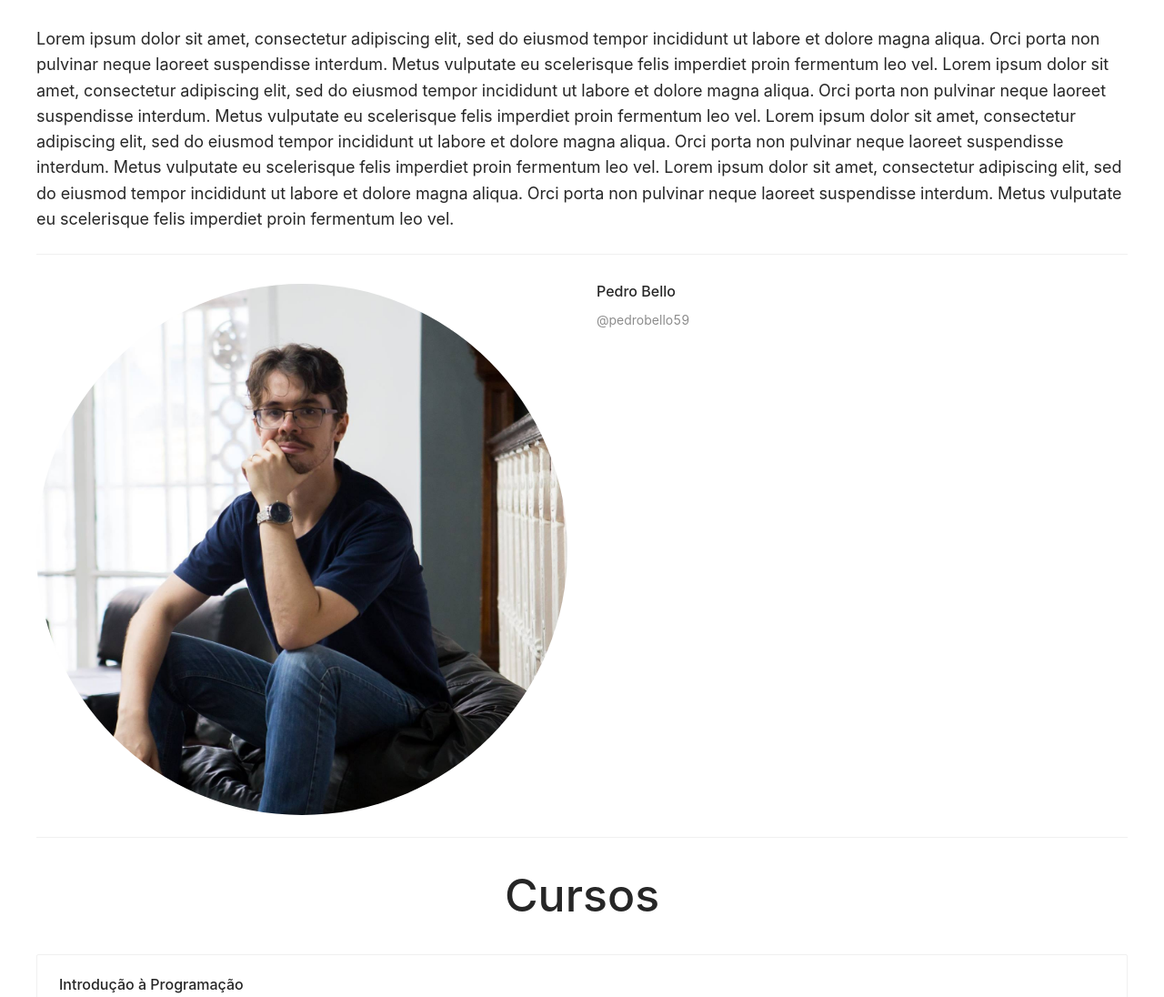
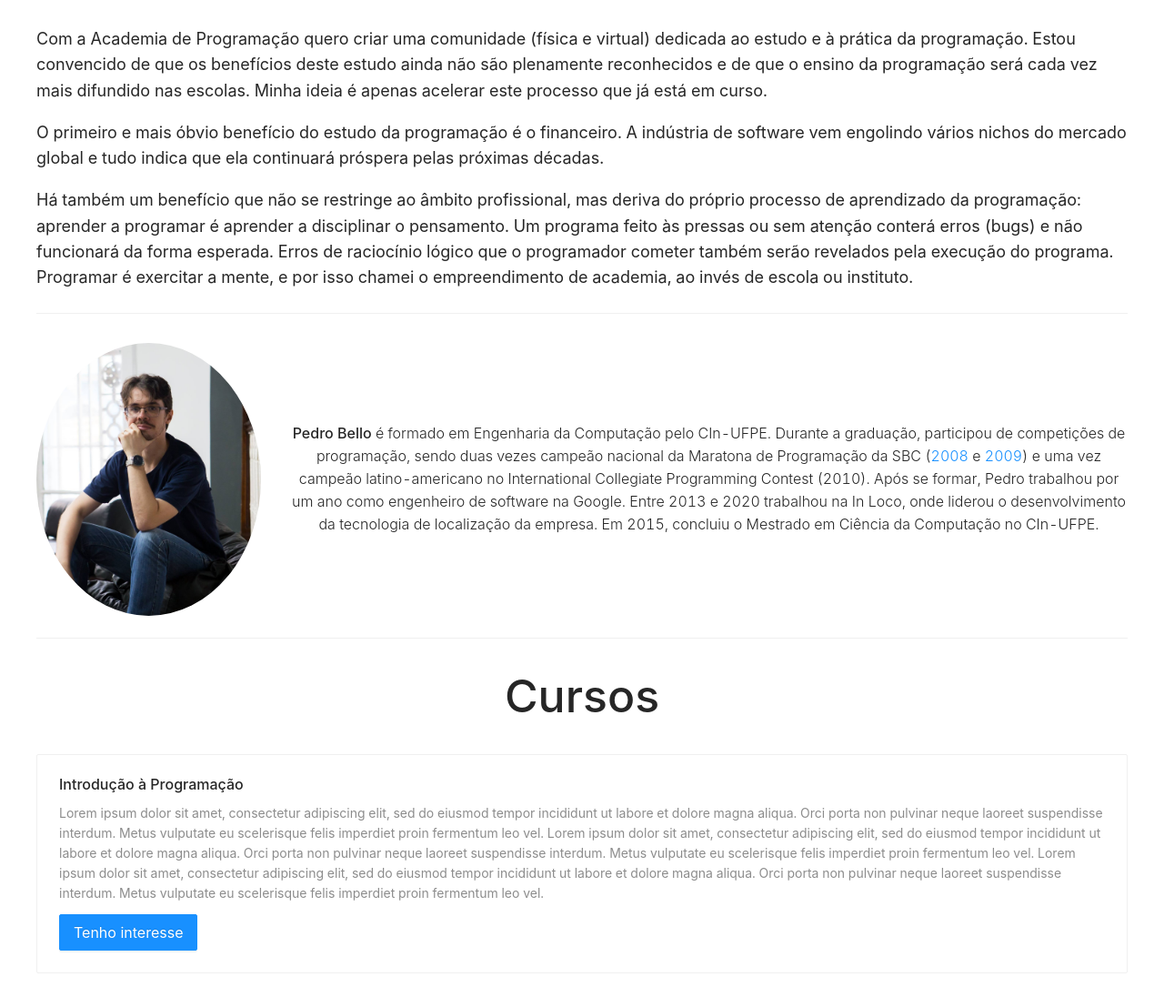
Before and after one commit to mairatma/academiaprogramacao, a Gatsby site: page / in a window 1280 px wide. Shown: the part 400-1496 px from the top of the page at 91% size. Built offline with nearby package versions, Linux system fonts and the light colour scheme; Gatsby itself is replaced by a stand-in of ours.

Commit message:
Add real text

```diff
--- a/src/components/Bio/bio.css
+++ b/src/components/Bio/bio.css
@@ -1,24 +1,21 @@
 .pb-bio {
+  align-items: center;
+  display: flex;
   margin-top: 32px;
 }
 
-.pb-bio .ant-card {
-  border: none;
+.pb-bio .ant-avatar {
+  height: 300px;
+  width: 100%;
 }
 
-.pb-bio .ant-card-body {
-  padding: 0;
+.pb-bio .pb-bio__text {
+  font-size: 16px;
+  font-weight: 300;
+  margin-left: 32px;
+  text-align: center;
 }
 
-.pb-bio__card {
-  display: flex;
+.pb-bio__name {
+  font-weight: 500;
 }
-
-.pb-bio__card .ant-avatar {
-  flex: 1;
-  height: 100%;
-}
-.pb-bio__card .ant-card-meta {
-  flex: 1;
-  margin-left: 32px;
-}
--- a/src/components/Bio/index.js
+++ b/src/components/Bio/index.js
@@ -1,4 +1,4 @@
-import { Avatar, Card, Image } from 'antd';
+import { Avatar } from 'antd';
 import React from 'react'
 
 import pedroPhoto from './images/pedro.jpg';
@@ -8,12 +8,15 @@ import './bio.css';
 const Bio = () => {
   return (
     <div className="pb-bio">
-      <Card>
-        <div className="pb-bio__card">
-          <Avatar alt="Pedro Bello" src={pedroPhoto} />
-          <Card.Meta title="Pedro Bello" description="@pedrobello59" />
-        </div>
-      </Card>
+      <Avatar alt="Pedro Bello" src={pedroPhoto} />
+      <div className="pb-bio__text">
+        <span className="pb-bio__name">Pedro Bello</span> é formado em Engenharia da Computação pelo CIn-UFPE. Durante a graduação,
+        participou de competições de programação, sendo duas vezes campeão nacional da Maratona de Programação da SBC
+        (<a href="http://maratona.sbc.org.br/hist/2008/index.html">2008</a> e <a href="http://maratona.sbc.org.br/hist/2009/index.html">2009</a>)
+        e uma vez campeão latino-americano no International Collegiate Programming Contest (2010). Após se formar, Pedro trabalhou
+        por um ano como engenheiro de software na Google. Entre 2013 e 2020 trabalhou na In Loco, onde liderou o desenvolvimento da
+        tecnologia de localização da empresa. Em 2015, concluiu o Mestrado em Ciência da Computação no CIn-UFPE.
+      </div>
     </div>
   )
 }
--- a/src/components/MainContent/index.js
+++ b/src/components/MainContent/index.js
@@ -13,7 +13,12 @@ function MainContent() {
       <Banner />
       <div className="pb-main__sections">
         <div className="pb-main__description">
-          Lorem ipsum dolor sit amet, consectetur adipiscing elit, sed do eiusmod tempor incididunt ut labore et dolore magna aliqua. Orci porta non pulvinar neque laoreet suspendisse interdum. Metus vulputate eu scelerisque felis imperdiet proin fermentum leo vel. Lorem ipsum dolor sit amet, consectetur adipiscing elit, sed do eiusmod tempor incididunt ut labore et dolore magna aliqua. Orci porta non pulvinar neque laoreet suspendisse interdum. Metus vulputate eu scelerisque felis imperdiet proin fermentum leo vel. Lorem ipsum dolor sit amet, consectetur adipiscing elit, sed do eiusmod tempor incididunt ut labore et dolore magna aliqua. Orci porta non pulvinar neque laoreet suspendisse interdum. Metus vulputate eu scelerisque felis imperdiet proin fermentum leo vel. Lorem ipsum dolor sit amet, consectetur adipiscing elit, sed do eiusmod tempor incididunt ut labore et dolore magna aliqua. Orci porta non pulvinar neque laoreet suspendisse interdum. Metus vulputate eu scelerisque felis imperdiet proin fermentum leo vel.
+        <p>Com a Academia de Programação quero criar uma comunidade (física e virtual) dedicada ao estudo e à prática da programação. Estou convencido de que os benefícios deste estudo ainda não são plenamente reconhecidos e de que o ensino da programação será cada vez mais difundido nas escolas. Minha ideia é apenas acelerar este processo que já está em curso.</p>
+
+        <p>O primeiro e mais óbvio benefício do estudo da programação é o financeiro. A indústria de software vem engolindo vários nichos do mercado global e tudo indica que ela continuará próspera pelas próximas décadas.</p>
+
+        <p>Há também um benefício que não se restringe ao âmbito profissional, mas deriva do próprio processo de aprendizado da programação: aprender a programar é aprender a disciplinar o pensamento. Um programa feito às pressas ou sem atenção conterá erros (bugs) e não funcionará da forma esperada. Erros de raciocínio lógico que o programador cometer também serão revelados pela execução do programa. Programar é exercitar a mente, e por isso chamei o empreendimento de academia, ao invés de escola ou instituto.</p>
+
         </div>
         <Divider />
         <Bio />
```
